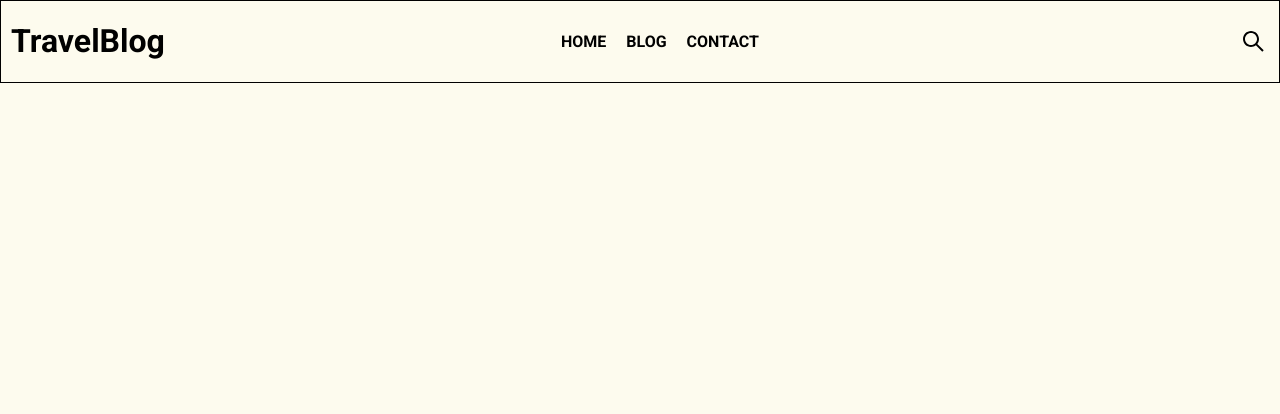
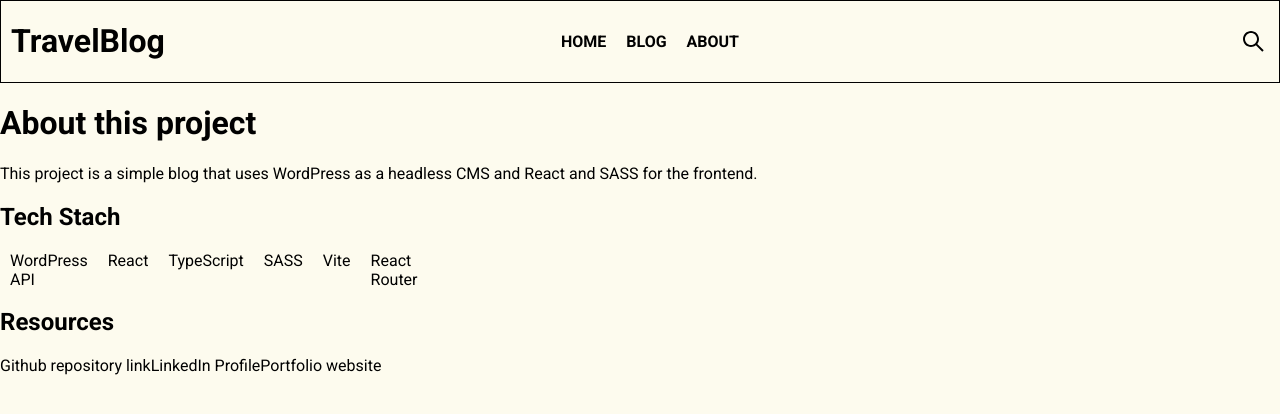
Before and after one commit to GeorgiosDrivas/react-headless-blog, a React (Vite) app: page /about in a window 1280 px wide. Shown: the top 414 px of the page. Built offline with nearby package versions, Linux system fonts and the light colour scheme.

Commit message:
Change nav page to about and about page layout

```diff
--- a/src/App.tsx
+++ b/src/App.tsx
@@ -1,7 +1,7 @@
 import { BrowserRouter, Route, Routes } from "react-router-dom";
 import "./styles/app.scss";
 import Home from "./components/Home";
-import Contact from "./components/Contact";
+import About from "./components/About";
 import Nav from "./components/Nav";
 import Blog from "./components/Blog";
 import CategoryPosts from "./components/CategoryPosts";
@@ -15,7 +15,7 @@ export default function App() {
         <Routes>
           <Route path="/" element={<Home />} />
           <Route path="/blog" element={<Blog />} />
-          <Route path="/contact" element={<Contact />} />
+          <Route path="/about" element={<About />} />
           <Route path="/blog/category/:category" element={<CategoryPosts />} />
           <Route path="/blog/post/:slug" element={<ArticlePage />} />
         </Routes>
--- /dev/null
+++ b/src/components/About.tsx
@@ -0,0 +1,36 @@
+export default function About() {
+  return (
+    <>
+      <h1>About this project</h1>
+      <p>
+        This project is a simple blog that uses WordPress as a headless CMS and
+        React and SASS for the frontend.
+        <br />
+      </p>
+      <h2>Tech Stach</h2>
+      <ul>
+        <li>WordPress API</li>
+        <li>React</li>
+        <li>TypeScript</li>
+        <li>SASS</li>
+        <li>Vite</li>
+        <li>React Router</li>
+      </ul>
+      <h2>Resources</h2>
+      <div id="contact_resources">
+        <a
+          href="https://github.com/GeorgiosDrivas/react-headless-blog"
+          target="_blank"
+        >
+          Github repository link
+        </a>
+        <a href="https://www.linkedin.com/in/drivasgeorgios/" target="_blank">
+          LinkedIn Profile
+        </a>
+        <a href="https://www.georgiosdrivas.eu/" target="_blank">
+          Portfolio website
+        </a>
+      </div>
+    </>
+  );
+}
--- a/src/components/Contact.tsx
+++ /dev/null
@@ -1,7 +0,0 @@
-export default function Contact() {
-  return (
-    <>
-      <h1>Contact</h1>
-    </>
-  );
-}
--- a/src/components/Nav.tsx
+++ b/src/components/Nav.tsx
@@ -16,7 +16,7 @@ export default function Nav() {
             <Link to="/blog">BLOG</Link>
           </li>
           <li>
-            <Link to="/contact">CONTACT</Link>
+            <Link to="/about">ABOUT</Link>
           </li>
         </ul>
         <SearchSvg />
```
